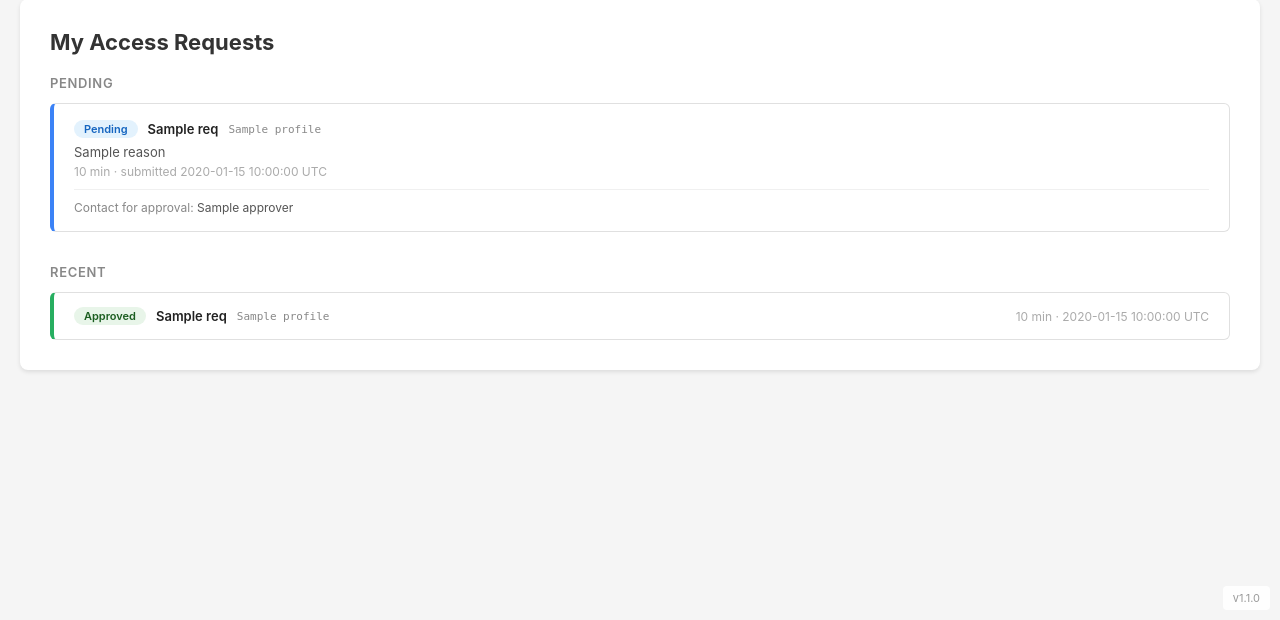
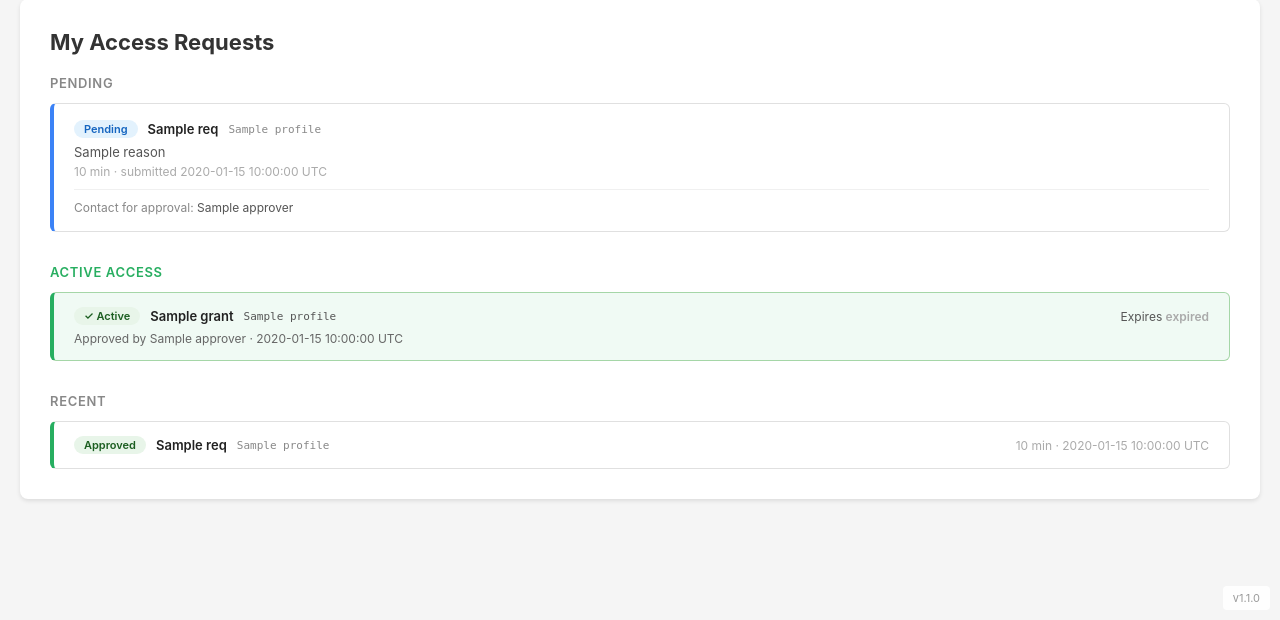
Before and after one commit to ccatprd/tailscale-jit-access, a Flask app: template templates/index.html in a window 1280 px wide. Shown: the part 180-800 px from the top of the page. Run offline with Flask 3, Linux system fonts and the light colour scheme; the template is opened without the code that fills it: most values are stand-ins (such as "Sample title", 1, 10 or a date in 2020); parts of the project's set-up code (start-up, migrations or seed data) failed here and were passed over; some libraries are stand-ins or nearby versions.

Commit message:
Add active access section to home page for requesters

```diff
--- a/app.py
+++ b/app.py
@@ -596,7 +596,9 @@ def index():
             pending_requests.append(req)
 
         # For non-approvers: also fetch their recent completed requests (last 10)
+        # and any currently active grants
         my_recent = []
+        my_active = []
         if not can_approve:
             recent_rows = conn.execute(
                 """SELECT id, device_name, profile, duration, reason, status,
@@ -610,10 +612,29 @@ def index():
             ).fetchall()
             my_recent = [dict(r) for r in recent_rows]
 
+            # Active grants: approved requests whose expiry hasn't passed yet
+            now = datetime.now(timezone.utc)
+            for row in my_recent:
+                if row["status"] != "approved" or not row["processed_at"]:
+                    continue
+                try:
+                    processed_at = datetime.fromisoformat(row["processed_at"].replace("Z", "+00:00"))
+                    if processed_at.tzinfo is None:
+                        processed_at = processed_at.replace(tzinfo=timezone.utc)
+                except (ValueError, AttributeError):
+                    continue
+                expires_at = processed_at + timedelta(minutes=int(row["duration"]))
+                if expires_at > now:
+                    my_active.append({
+                        **row,
+                        "expires_at": expires_at.isoformat(),
+                    })
+
     return render_template(
         "index.html",
         pending_requests=pending_requests,
         my_recent=my_recent,
+        my_active=my_active,
         can_approve=can_approve,
         can_view_audit=can_view_audit,
         can_view_current_access=has_permission("can_view_current_access"),
--- a/templates/index.html
+++ b/templates/index.html
@@ -136,6 +136,29 @@
                 {% endfor %}
             </div>
             {% endif %}
+        </div>
+        {% endfor %}
+    </div>
+</div>
+{% endif %}
+
+{% if my_active %}
+<div style="margin-bottom:32px;">
+    <h3 style="font-size:13px; font-weight:600; color:#27ae60; text-transform:uppercase; letter-spacing:.05em; margin:0 0 12px;">Active Access</h3>
+    <div style="display:flex; flex-direction:column; gap:8px;">
+        {% for grant in my_active %}
+        <div style="background:#f0faf4; border:1px solid #a5d6a7; border-left:4px solid #27ae60; border-radius:6px; padding:14px 20px;">
+            <div style="display:flex; align-items:center; gap:10px; flex-wrap:wrap;">
+                <span style="font-size:11px; font-weight:600; background:#e8f5e9; color:#1b5e20; border-radius:20px; padding:2px 10px; white-space:nowrap;">&#10003; Active</span>
+                <span style="font-size:13px; font-weight:600; color:#222;">{{ grant.device_name }}</span>
+                <code style="font-size:11px; color:#555;">{{ grant.profile }}</code>
+                <span style="font-size:12px; color:#555; margin-left:auto; white-space:nowrap;">
+                    Expires <span class="expiry-countdown" data-expiry="{{ grant.expires_at }}" style="font-weight:600; color:#27ae60;">calculating...</span>
+                </span>
+            </div>
+            <div style="margin-top:6px; font-size:12px; color:#666;">
+                Approved by {{ grant.approver }} &middot; <span class="ts" data-raw="{{ grant.processed_at }}">{{ grant.processed_at }}</span>
+            </div>
         </div>
         {% endfor %}
     </div>
@@ -333,5 +356,30 @@ function showInlineError(id, msg) {
 document.querySelectorAll('td.ts[data-raw], span.ts[data-raw]').forEach(cell => {
     cell.textContent = formatUTC(cell.dataset.raw);
 });
+
+function updateActiveCountdowns() {
+    document.querySelectorAll('.expiry-countdown[data-expiry]').forEach(el => {
+        const expiry = el.dataset.expiry;
+        if (!expiry) return;
+        const now = new Date();
+        const then = parseUTC(expiry);
+        const diffMins = Math.floor((then - now) / 60000);
+        if (diffMins < 0) {
+            el.textContent = 'expired';
+            el.style.color = '#aaa';
+        } else if (diffMins < 15) {
+            el.textContent = timeAgo(expiry);
+            el.style.color = '#ff3b30';
+        } else if (diffMins < 60) {
+            el.textContent = timeAgo(expiry);
+            el.style.color = '#ff9500';
+        } else {
+            el.textContent = timeAgo(expiry);
+            el.style.color = '#27ae60';
+        }
+    });
+}
+updateActiveCountdowns();
+setInterval(updateActiveCountdowns, 30000);
 </script>
 {% endblock %}
```
